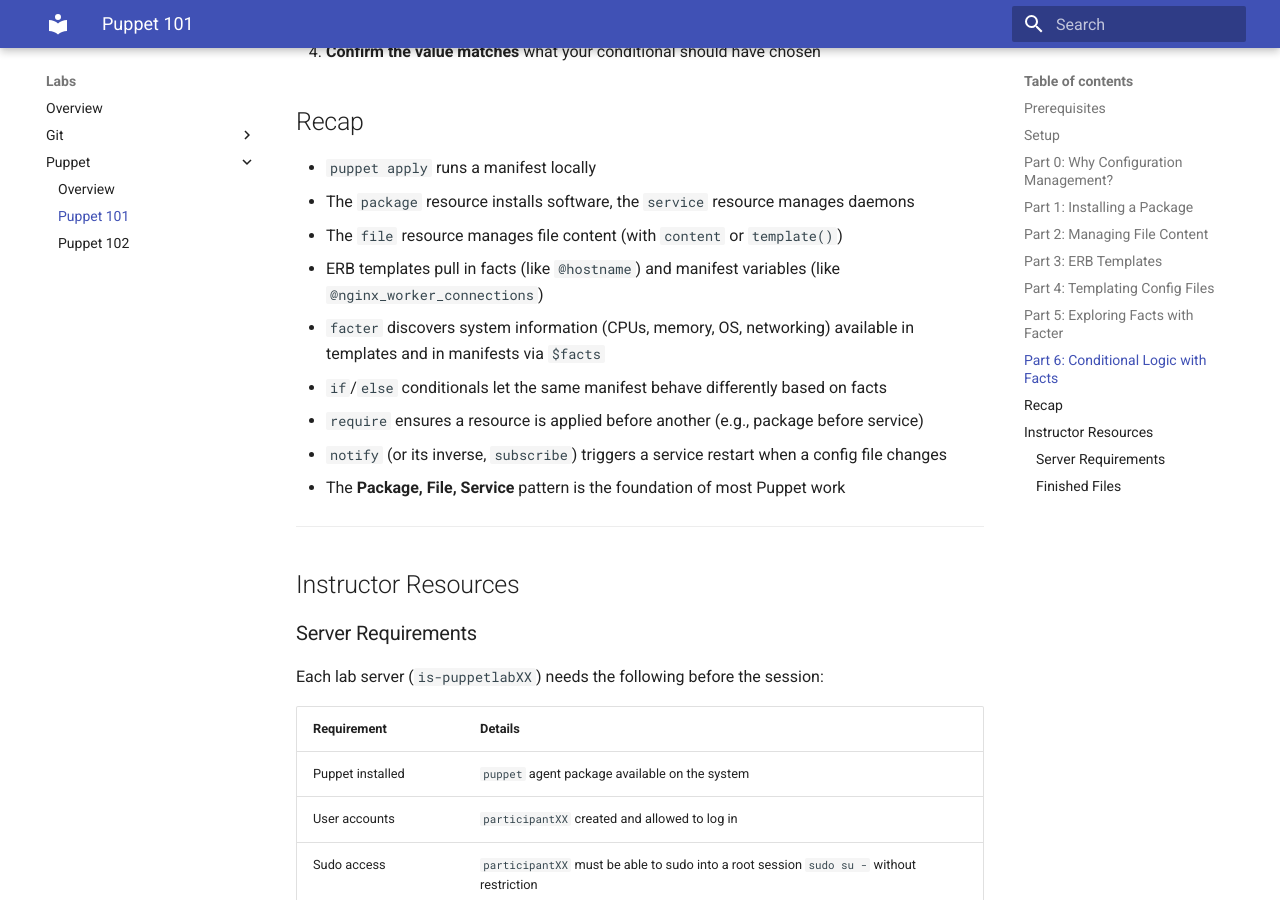
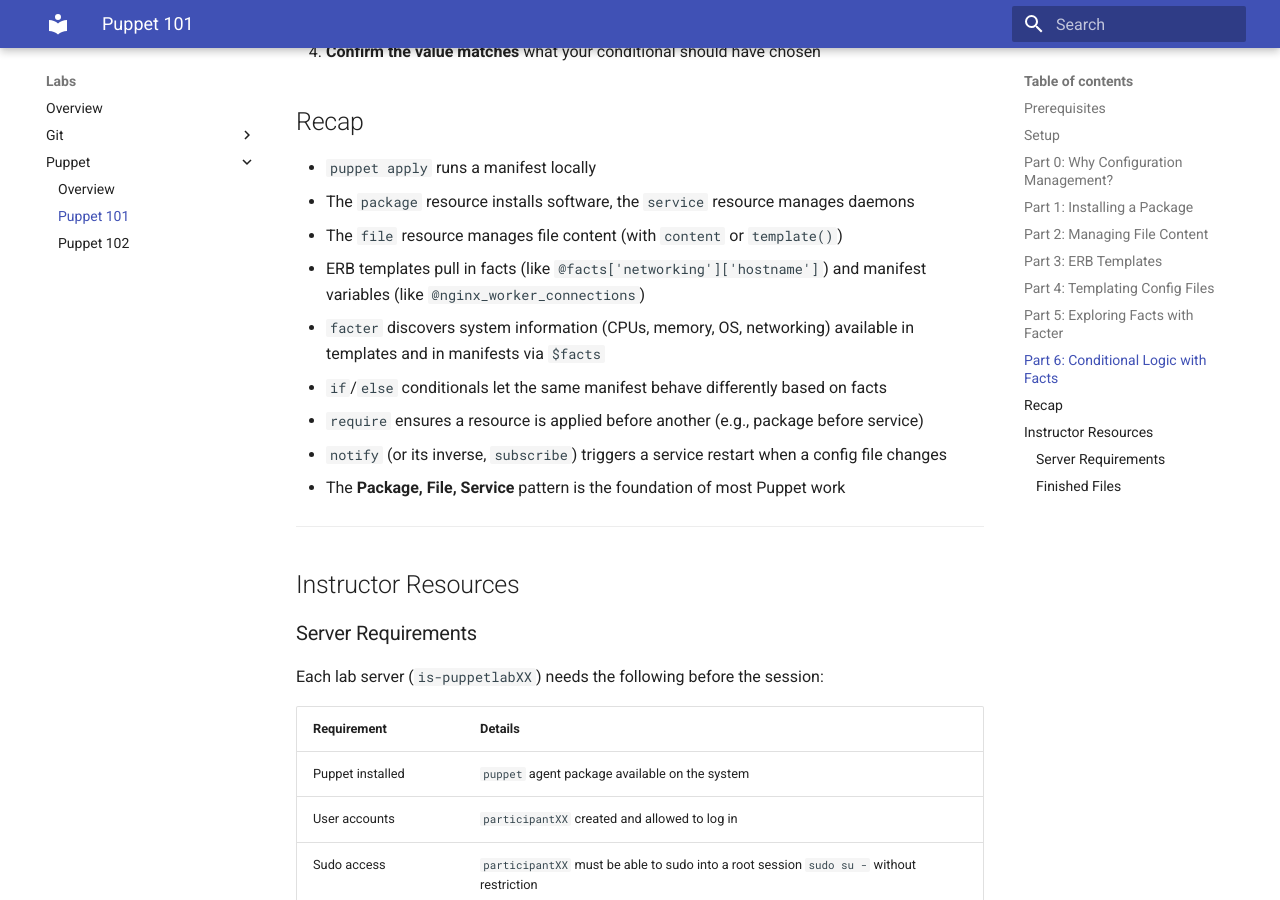
Before and after one commit to lcrownover/platform-docs, an MkDocs documentation site: the page built from docs/lab-guides/puppet-101.md, in a window 1280 px wide and 900 px high, scrolled down 6768 px. Built offline with MkDocs 1.6.1 and Material for MkDocs 9.7.7, drawn with Linux system fonts in a browser that asks for light colours.

Commit message:
update docs

```diff
--- a/docs/lab-guides/puppet-101.md
+++ b/docs/lab-guides/puppet-101.md
@@ -260,7 +260,7 @@
 - `puppet apply` runs a manifest locally
 - The `package` resource installs software, the `service` resource manages daemons
 - The `file` resource manages file content (with `content` or `template()`)
-- ERB templates pull in facts (like `@hostname`) and manifest variables (like `@nginx_worker_connections`)
+- ERB templates pull in facts (like `@facts['networking']['hostname']`) and manifest variables (like `@nginx_worker_connections`)
 - `facter` discovers system information (CPUs, memory, OS, networking) available in templates and in manifests via `$facts`
 - `if`/`else` conditionals let the same manifest behave differently based on facts
 - `require` ensures a resource is applied before another (e.g., package before service)
```
